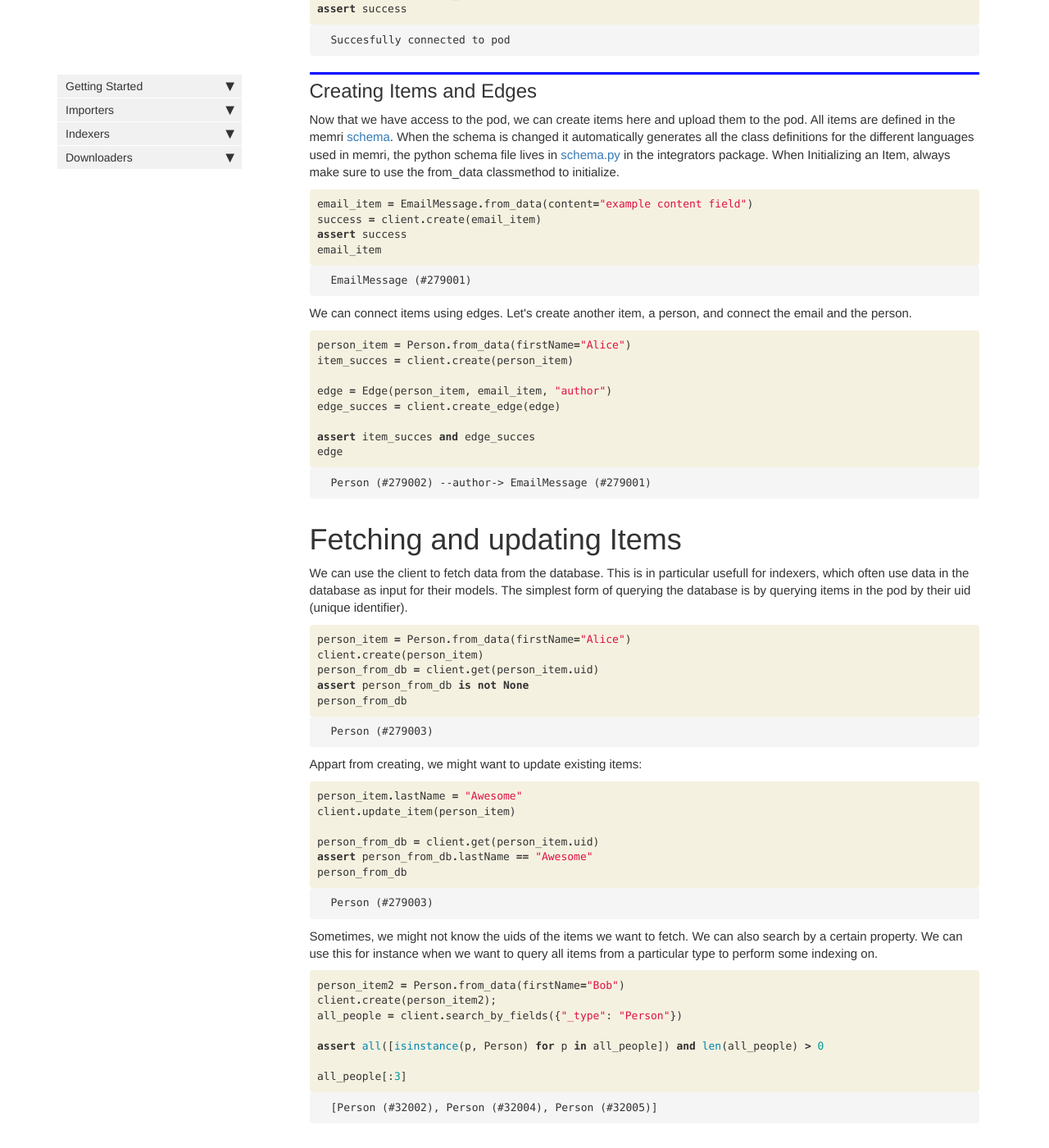
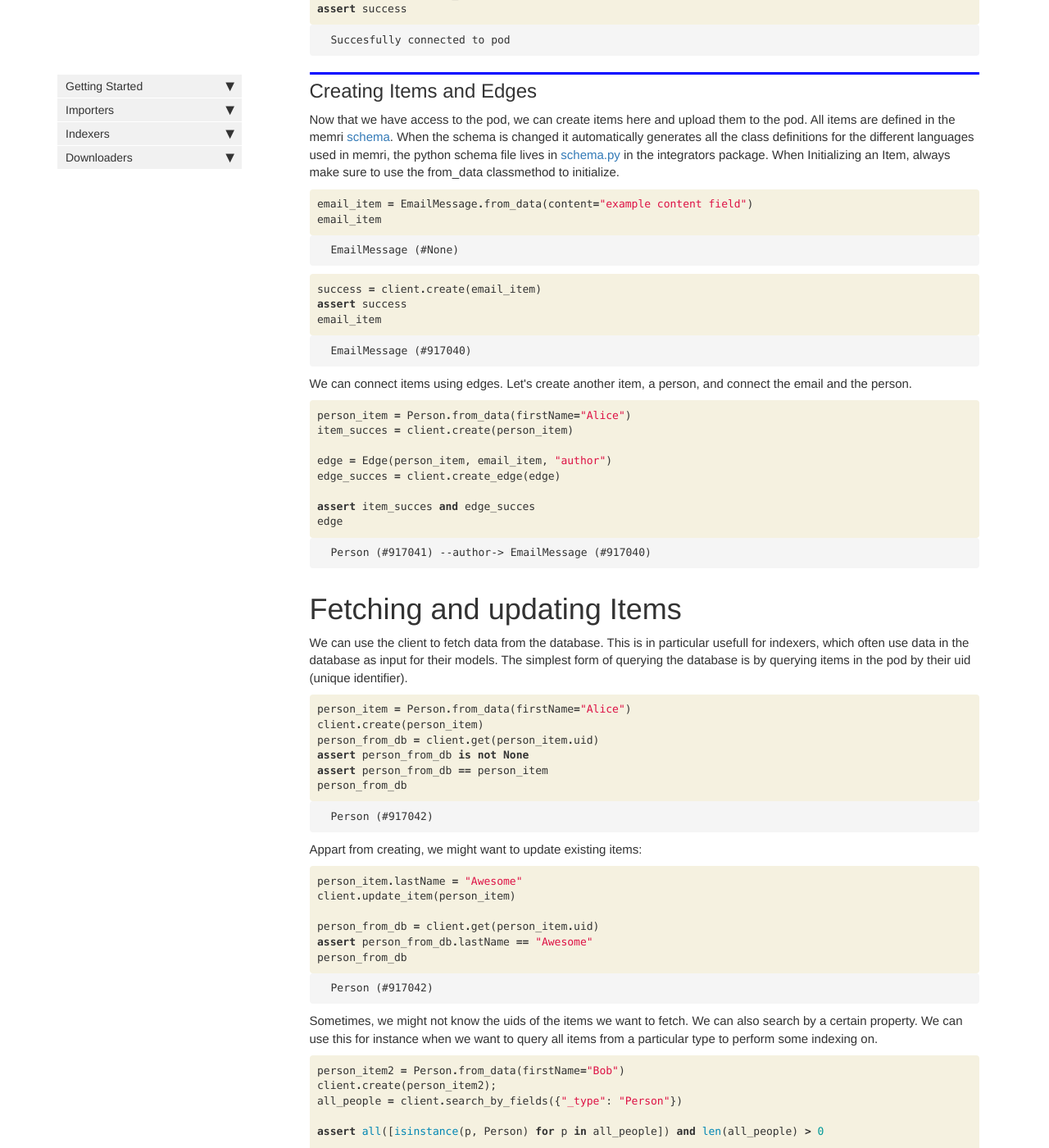
Before and after one commit to memri/pyintegrators, a Jekyll site: the page built from docs/pod.client.html, in a window 1280 px wide and 1400 px high, scrolled down 519 px. Shown: the whole window at 82% size. Built offline with Jekyll 4.4.1, drawn with Linux system fonts in a browser that asks for light colours; nearby versions of some CDN libraries; comment, search, counter and statistics services are not loaded.

Commit message:
let uid generation be handled by the pod

```diff
--- a/docs/_config.yml
+++ b/docs/_config.yml
@@ -60,4 +60,4 @@ sidebars:
 - home_sidebar
 
 theme: jekyll-theme-cayman
-baseurl: /integrators
+baseurl: /integrators/
--- a/docs/itembase.html
+++ b/docs/itembase.html
@@ -47,7 +47,7 @@ nb_path: "nbs/itembase.ipynb"
 
 
 <div class="output_markdown rendered_html output_subarea ">
-<h2 id="Edge" class="doc_header"><code>class</code> <code>Edge</code><a href="https://gitlab.memri.io/memri/integrators/tree/master/integrators/itembase.py#L68" class="source_link" style="float:right">[source]</a></h2><blockquote><p><code>Edge</code>(<strong><code>source</code></strong>, <strong><code>target</code></strong>, <strong><code>_type</code></strong>, <strong><code>label</code></strong>=<em><code>None</code></em>, <strong><code>sequence</code></strong>=<em><code>None</code></em>, <strong><code>created</code></strong>=<em><code>False</code></em>, <strong><code>reverse</code></strong>=<em><code>True</code></em>)</p>
+<h2 id="Edge" class="doc_header"><code>class</code> <code>Edge</code><a href="https://gitlab.memri.io/memri/integrators/tree/master/integrators/itembase.py#L60" class="source_link" style="float:right">[source]</a></h2><blockquote><p><code>Edge</code>(<strong><code>source</code></strong>, <strong><code>target</code></strong>, <strong><code>_type</code></strong>, <strong><code>label</code></strong>=<em><code>None</code></em>, <strong><code>sequence</code></strong>=<em><code>None</code></em>, <strong><code>created</code></strong>=<em><code>False</code></em>, <strong><code>reverse</code></strong>=<em><code>True</code></em>)</p>
 </blockquote>
 
 </div>
@@ -78,7 +78,7 @@ nb_path: "nbs/itembase.ipynb"
 
 
 <div class="output_markdown rendered_html output_subarea ">
-<h2 id="ItemBase" class="doc_header"><code>class</code> <code>ItemBase</code><a href="https://gitlab.memri.io/memri/integrators/tree/master/integrators/itembase.py#L111" class="source_link" style="float:right">[source]</a></h2><blockquote><p><code>ItemBase</code>(<strong><code>uid</code></strong>=<em><code>None</code></em>)</p>
+<h2 id="ItemBase" class="doc_header"><code>class</code> <code>ItemBase</code><a href="https://gitlab.memri.io/memri/integrators/tree/master/integrators/itembase.py#L103" class="source_link" style="float:right">[source]</a></h2><blockquote><p><code>ItemBase</code>(<strong><code>uid</code></strong>=<em><code>None</code></em>)</p>
 </blockquote>
 
 </div>
--- a/docs/pod.client.html
+++ b/docs/pod.client.html
@@ -135,7 +135,40 @@ nb_path: "nbs/pod.client.ipynb"
 <div class="inner_cell">
     <div class="input_area">
 <div class=" highlight hl-ipython3"><pre><span></span><span class="n">email_item</span> <span class="o">=</span> <span class="n">EmailMessage</span><span class="o">.</span><span class="n">from_data</span><span class="p">(</span><span class="n">content</span><span class="o">=</span><span class="s2">&quot;example content field&quot;</span><span class="p">)</span>
-<span class="n">success</span> <span class="o">=</span> <span class="n">client</span><span class="o">.</span><span class="n">create</span><span class="p">(</span><span class="n">email_item</span><span class="p">)</span>
+<span class="n">email_item</span>
+</pre></div>
+
+    </div>
+</div>
+</div>
+
+<div class="output_wrapper">
+<div class="output">
+
+<div class="output_area">
+
+
+
+<div class="output_text output_subarea output_execute_result">
+<pre>EmailMessage (#None)</pre>
+</div>
+
+</div>
+
+</div>
+</div>
+
+</div>
+    {% endraw %}
+
+    {% raw %}
+
+<div class="cell border-box-sizing code_cell rendered">
+<div class="input">
+
+<div class="inner_cell">
+    <div class="input_area">
+<div class=" highlight hl-ipython3"><pre><span></span><span class="n">success</span> <span class="o">=</span> <span class="n">client</span><span class="o">.</span><span class="n">create</span><span class="p">(</span><span class="n">email_item</span><span class="p">)</span>
 <span class="k">assert</span> <span class="n">success</span>
 <span class="n">email_item</span>
 </pre></div>
@@ -152,7 +185,7 @@ nb_path: "nbs/pod.client.ipynb"
 
 
 <div class="output_text output_subarea output_execute_result">
-<pre>EmailMessage (#279001)</pre>
+<pre>EmailMessage (#917040)</pre>
 </div>
 
 </div>
@@ -199,7 +232,7 @@ nb_path: "nbs/pod.client.ipynb"
 
 
 <div class="output_text output_subarea output_execute_result">
-<pre>Person (#279002) --author-&gt; EmailMessage (#279001)</pre>
+<pre>Person (#917041) --author-&gt; EmailMessage (#917040)</pre>
 </div>
 
 </div>
@@ -234,6 +267,7 @@ nb_path: "nbs/pod.client.ipynb"
 <span class="n">client</span><span class="o">.</span><span class="n">create</span><span class="p">(</span><span class="n">person_item</span><span class="p">)</span>
 <span class="n">person_from_db</span> <span class="o">=</span> <span class="n">client</span><span class="o">.</span><span class="n">get</span><span class="p">(</span><span class="n">person_item</span><span class="o">.</span><span class="n">uid</span><span class="p">)</span>
 <span class="k">assert</span> <span class="n">person_from_db</span> <span class="ow">is</span> <span class="ow">not</span> <span class="kc">None</span>
+<span class="k">assert</span> <span class="n">person_from_db</span> <span class="o">==</span> <span class="n">person_item</span>
 <span class="n">person_from_db</span>
 </pre></div>
 
@@ -249,7 +283,7 @@ nb_path: "nbs/pod.client.ipynb"
 
 
 <div class="output_text output_subarea output_execute_result">
-<pre>Person (#279003)</pre>
+<pre>Person (#917042)</pre>
 </div>
 
 </div>
@@ -294,7 +328,7 @@ nb_path: "nbs/pod.client.ipynb"
 
 
 <div class="output_text output_subarea output_execute_result">
-<pre>Person (#279003)</pre>
+<pre>Person (#917042)</pre>
 </div>
 
 </div>
--- a/integrators/_nbdev.py
+++ b/integrators/_nbdev.py
@@ -9,7 +9,6 @@ index = {"read_file": "basic.ipynb",
          "Indexer": "indexers.indexer.ipynb",
          "ALL_EDGES": "itembase.ipynb",
          "UID_GEN": "itembase.ipynb",
-         "generate_uid": "itembase.ipynb",
          "DB": "itembase.ipynb",
          "parse_base_item_json": "itembase.ipynb",
          "Edge": "itembase.ipynb",
```
Also changed, not shown: integrators/itembase.py (+7 -22 lines), 3 other files.
